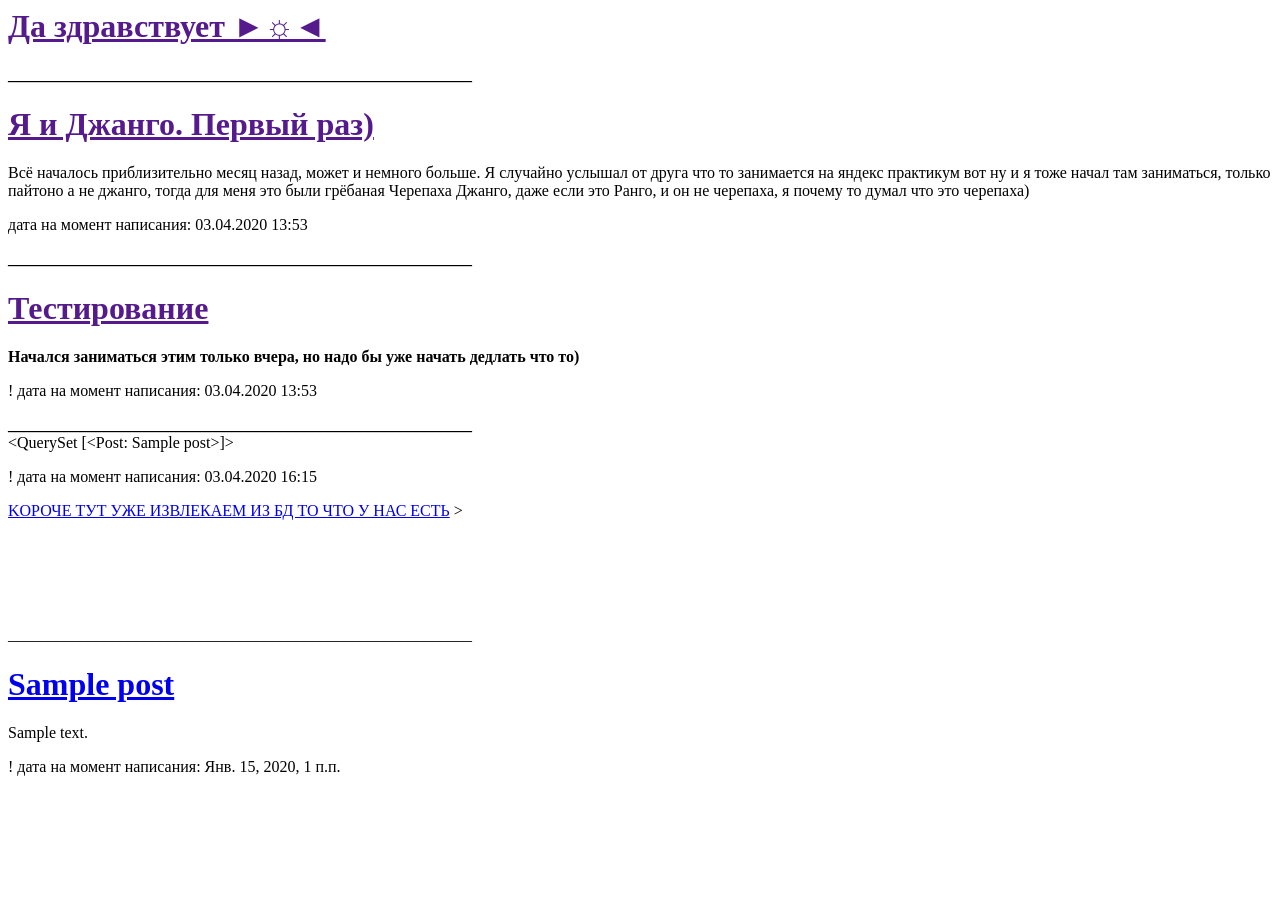
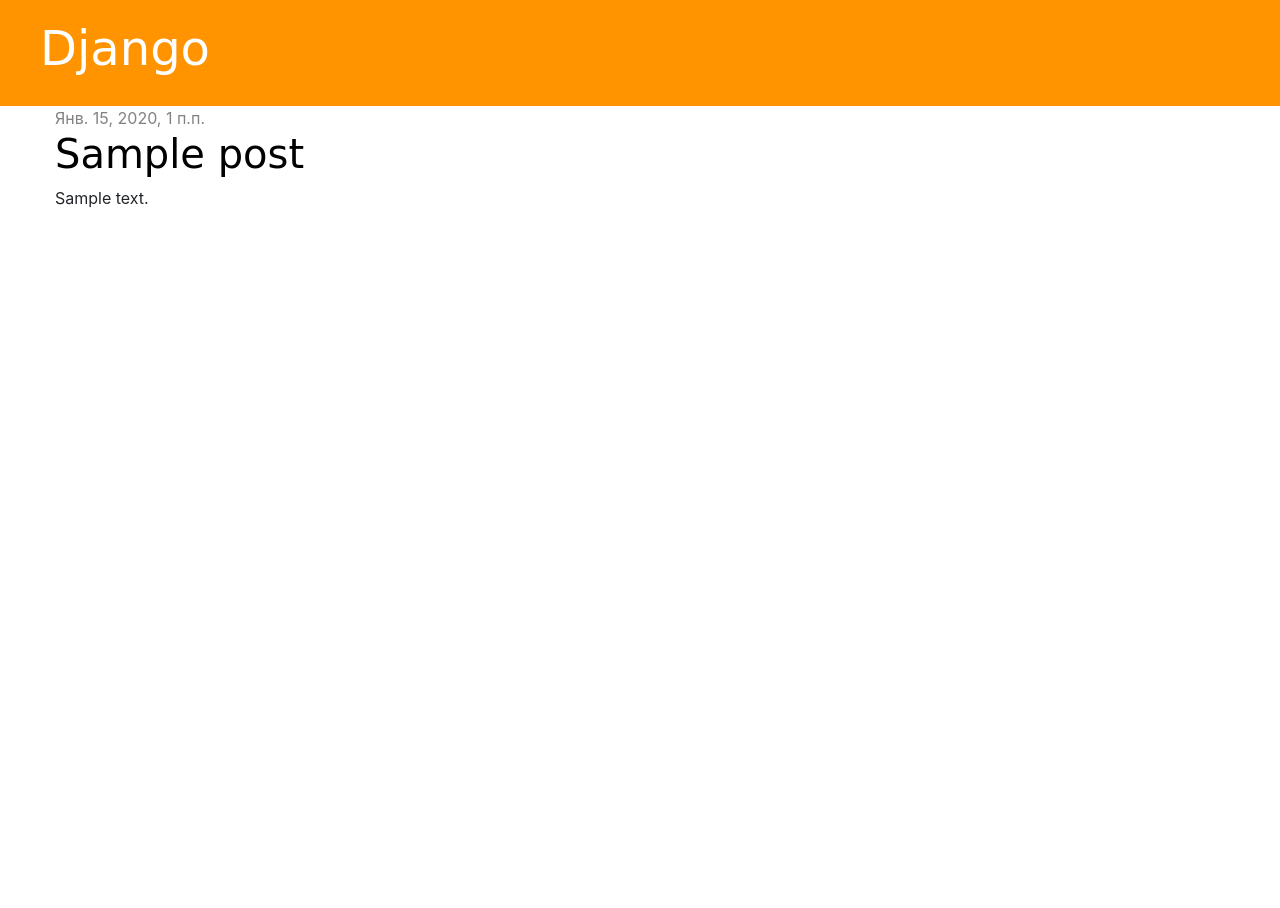
Before and after one commit to khurshedz/hura, a Django app: page / in a window 1280 px wide. After the commit the page ends 208 px from the top, so only its background shows below. Run offline with Django 3.2, Linux system fonts and the light colour scheme; tables that the repository leaves empty hold one stand-in row (values such as "Sample post"); some libraries are stand-ins or nearby versions.

Commit message:
css & basic tamplates.

```diff
--- /dev/null
+++ b/blog/static/css/blog.css
@@ -0,0 +1,57 @@
+.page-header {
+    background-color: #ff9400;
+    margin-top: 0;
+    padding: 20px 20px 20px 40px;
+}
+
+.page-header h1, .page-header h1 a, .page-header h1 a:visited, .page-header h1 a:active {
+    color: #ffffff;
+    font-size: 36pt;
+    text-decoration: none;
+}
+
+.page-text {
+    background-color: #ff9400;
+    margin-top: 0;
+    padding: 20px 20px 20px 40px;
+}
+
+.page-text h1, .page-header h1 a, .page-header h1 a:visited, .page-header h1 a:active {
+    color: #ffffff;
+    font-size: 36pt;
+    text-decoration: none;
+}
+.content {
+    margin-left: 40px;
+}
+
+h1, h2, h3, h4 {
+    font-family: 'Lobster', cursive;
+}
+
+.date {
+    color: #828282;
+}
+
+.save {
+    float: right;
+}
+
+.post-form textarea, .post-form input {
+    width: 100%;
+}
+
+.top-menu, .top-menu:hover, .top-menu:visited {
+    color: #ffffff;
+    float: right;
+    font-size: 26pt;
+    margin-right: 20px;
+}
+
+.post {
+    margin-bottom: 70px;
+}
+
+.post h1 a, .post h1 a:visited {
+    color: #000000;
+}
--- /dev/null
+++ b/blog/templates/blog/base.html
@@ -0,0 +1,23 @@
+{% load static %}
+<html lang="ru" dir="ltr">
+  <head>
+    <link href="https://fonts.googleapis.com/css2?family=Pacifico&display=swap" rel="stylesheet" type="text/css">
+    <link href="https://stackpath.bootstrapcdn.com/bootstrap/4.4.1/css/bootstrap.min.css" rel="stylesheet" integrity="sha384-Vkoo8x4CGsO3+Hhxv8T/Q5PaXtkKtu6ug5TOeNV6gBiFeWPGFN9MuhOf23Q9Ifjh" crossorigin="anonymous">
+    <link rel="stylesheet" href="{% static 'css/blog.css' %}">
+    <meta charset="utf-8">
+    <title>Джанко</title>
+  </head>
+  <body>
+      <div class="page-header">
+          <h1><a href="/">Django</a></h1>
+      </div>
+      <div class="content container">
+          <div class="row">
+              <div class="col-md-8">
+              {% block content %}
+              {% endblock %}
+              </div>
+          </div>
+      </div>
+  </body>
+</html>
--- a/blog/templates/blog/post_list.html
+++ b/blog/templates/blog/post_list.html
@@ -1,64 +1,13 @@
-<html lang="ru" dir="ltr">
-  <head>
-    <meta charset="utf-8">
-    <title>Джанкок</title>
-  </head>
-  <body>
-    <div>
-        <h1><a href="">Да здравствует ►☼◄ </a></h1>
-    </div>
-    <strong>
-      __________________________________________________________
-    </strong>
-    <div class="">
+{% extends 'blog/base.html' %}
 
-      <h1><a href="">Я и Джанго. Первый раз)</a></h1>
-      <p>Всё началось приблизительно месяц назад, может и немного больше. Я случайно услышал от друга что то занимается на яндекс практикум
-      вот
-      ну и я тоже начал там заниматься, только пайтоно а не джанго, тогда для меня это были грёбаная Черепаха Джанго, даже если это Ранго, и он не черепаха, я почему то думал что это черепаха)  </p>
-      <p>дата на момент написания: 03.04.2020 13:53</p>
-    </div>
-    <strong>
-      __________________________________________________________
-    </strong>
-    <div class="">
-      <h1><a href=""> Тестирование</a></h1>
-      <strong>Начался заниматься этим только вчера, но надо бы уже начать дедлать что то)</strong>
-      <p>! дата на момент написания: 03.04.2020 13:53</p>
-    </div>
-    <strong>
-      __________________________________________________________
-    </strong>
-    <div class="">
-
-      {{  posts  }}
-      <p>! дата на момент написания: 03.04.2020 16:15</p>
-
-    </div>
-    <div class="">
-      <a href="#">KOРОЧЕ ТУТ УЖЕ ИЗВЛЕКАЕМ ИЗ БД ТО ЧТО У НАС ЕСТЬ</a>
-      >
-      <br>
-      <br>
-      <br>
-      <br>
-      <br>
-      <br>
-      {% for post in posts %}
-        <div class="">
-            <p>__________________________________________________________</p>
-            <h1><a href="#">{{  post.title  }}</a></h1>
-            <p>{{  post.text|linebreaksbr  }}</p>
-            <p>! дата на момент написания: {{  post.published_date }}</p>
+{% block content %}
+    {% for post in posts %}
+        <div class="post">
+            <div class="date">
+                {{ post.published_date }}
+            </div>
+            <h1><a href="">{{ post.title }}</a></h1>
+            <p>{{ post.text|linebreaksbr }}</p>
         </div>
-      {% endfor %}
-      <br>
-      <br>
-      <br>
-      <br>
-      <br>
-      <br>
-    </div>
-
-  </body>
-</html>
+    {% endfor %}
+{% endblock %}
```
